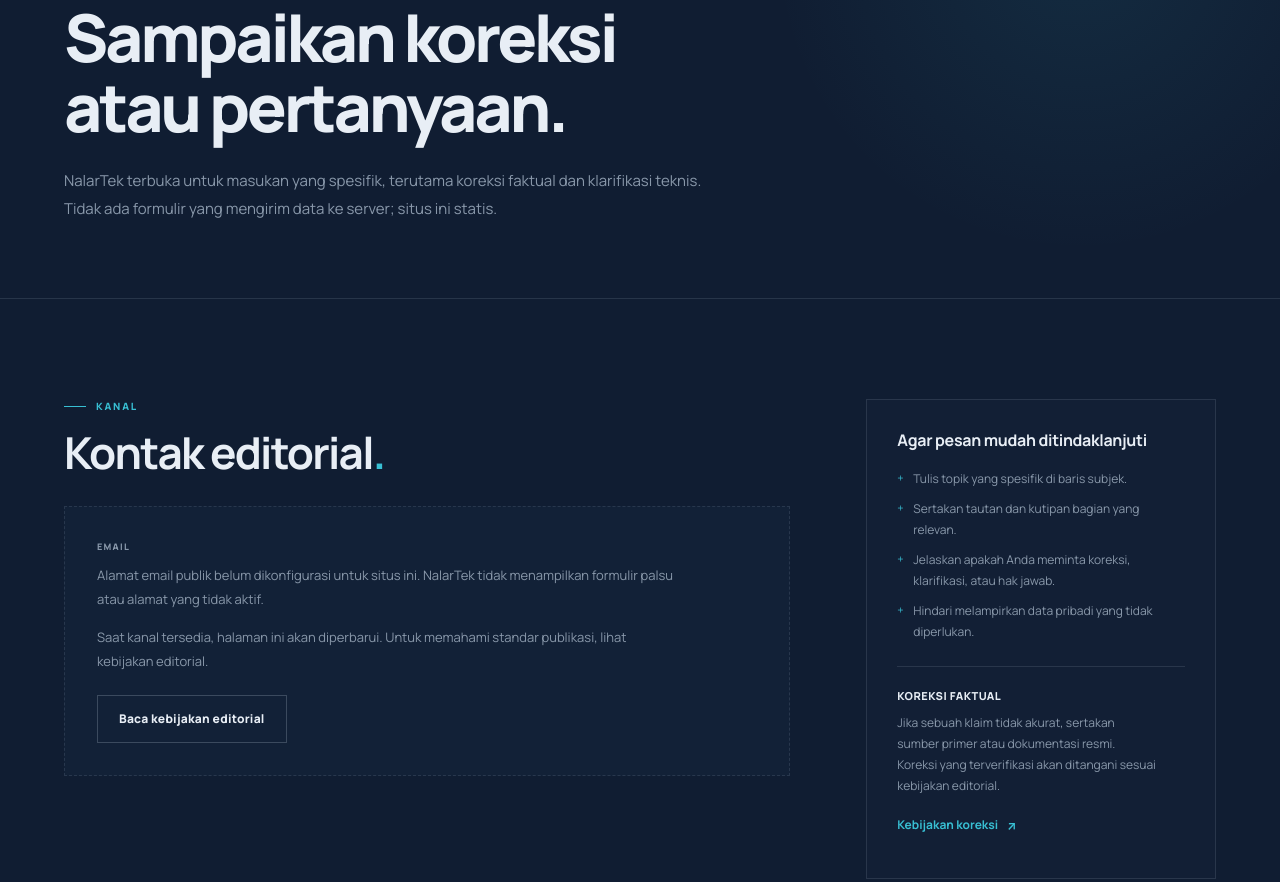
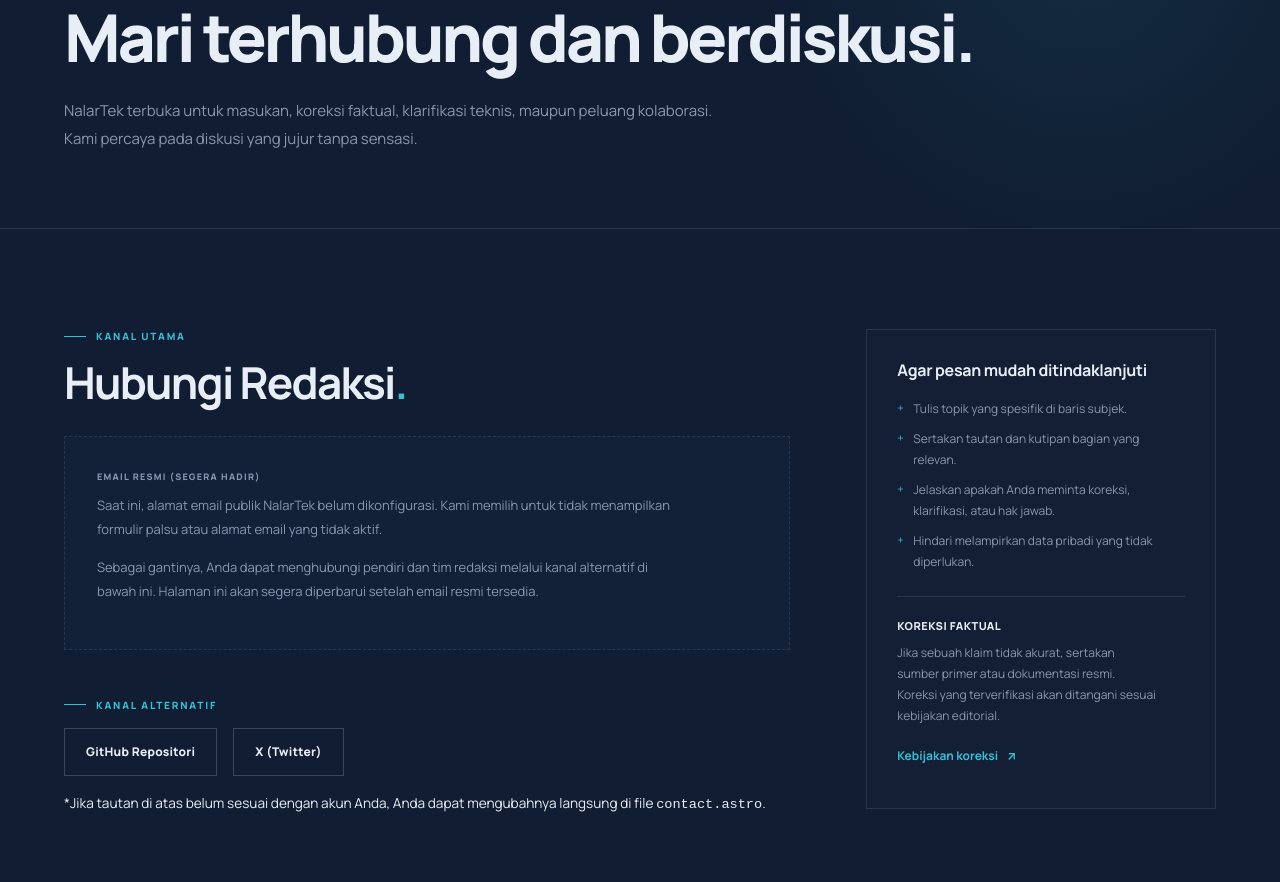
Before and after one commit to nalartek/nalartek, an Astro site: page /contact in a window 1280 px wide. Shown: the part 236-1118 px from the top of the page. Built offline with nearby package versions, Linux system fonts and the light colour scheme; Astro itself is replaced by a stand-in of ours.

Commit message:
feat: improve contact page with alternative channels and human touch

```diff
--- a/src/pages/contact.astro
+++ b/src/pages/contact.astro
@@ -18,22 +18,22 @@ const breadcrumbs = [
 >
   <PageHero
     eyebrow="Kontak"
-    title="Sampaikan koreksi atau pertanyaan."
-    description="NalarTek terbuka untuk masukan yang spesifik, terutama koreksi faktual dan klarifikasi teknis. Tidak ada formulir yang mengirim data ke server; situs ini statis."
+    title="Mari terhubung dan berdiskusi."
+    description="NalarTek terbuka untuk masukan, koreksi faktual, klarifikasi teknis, maupun peluang kolaborasi. Kami percaya pada diskusi yang jujur tanpa sensasi."
     breadcrumbs={breadcrumbs}
   />
 
   <section class="section" aria-labelledby="kanal-title">
     <div class="container contact-layout">
       <div class="contact-main">
-        <p class="eyebrow">Kanal</p>
+        <p class="eyebrow">Kanal Utama</p>
         <h2 class="content-title" id="kanal-title">
-          Kontak editorial<span>.</span>
+          Hubungi Redaksi<span>.</span>
         </h2>
 
         {hasEmail ? (
           <div class="contact-channel">
-            <span class="contact-channel__label">Email</span>
+            <span class="contact-channel__label">Email Resmi</span>
             <a class="contact-email" href={`mailto:${email}`}>{email}</a>
             <p>
               Sertakan URL artikel, kutipan bagian yang dipermasalahkan, dan
@@ -43,20 +43,35 @@ const breadcrumbs = [
           </div>
         ) : (
           <div class="contact-channel contact-channel--empty">
-            <span class="contact-channel__label">Email</span>
+            <span class="contact-channel__label">Email Resmi (Segera Hadir)</span>
             <p>
-              Alamat email publik belum dikonfigurasi untuk situs ini. NalarTek
-              tidak menampilkan formulir palsu atau alamat yang tidak aktif.
+              Saat ini, alamat email publik NalarTek belum dikonfigurasi. Kami
+              memilih untuk tidak menampilkan formulir palsu atau alamat email
+              yang tidak aktif.
             </p>
             <p>
-              Saat kanal tersedia, halaman ini akan diperbarui. Untuk memahami
-              standar publikasi, lihat kebijakan editorial.
+              Sebagai gantinya, Anda dapat menghubungi pendiri dan tim redaksi melalui
+              kanal alternatif di bawah ini. Halaman ini akan segera diperbarui
+              setelah email resmi tersedia.
             </p>
-            <a class="button button-secondary" href="/editorial-policy/">
-              Baca kebijakan editorial
+          </div>
+        )}
+
+        <div style="margin-top: 3rem;">
+          <p class="eyebrow">Kanal Alternatif</p>
+          <div style="display: flex; gap: 1rem; margin-top: 1rem; flex-wrap: wrap;">
+            <!-- GANTI URL DI BAWAH INI DENGAN AKUN ANDA -->
+            <a class="button button-secondary" href="https://github.com/nalartek" target="_blank" rel="noopener noreferrer">
+              GitHub Repositori
+            </a>
+            <a class="button button-secondary" href="https://x.com/nalartek" target="_blank" rel="noopener noreferrer">
+              X (Twitter)
             </a>
           </div>
-        )}
+          <p style="font-size: 0.85rem; color: var(--color-text-muted); margin-top: 1rem;">
+            *Jika tautan di atas belum sesuai dengan akun Anda, Anda dapat mengubahnya langsung di file <code>contact.astro</code>.
+          </p>
+        </div>
       </div>
 
       <aside class="contact-aside" aria-labelledby="bantuan-title">
@@ -69,7 +84,7 @@ const breadcrumbs = [
         </ul>
 
         <div class="contact-aside__note">
-          <strong>Koreksi faktual</strong>
+          <strong>Koreksi Faktual</strong>
           <p>
             Jika sebuah klaim tidak akurat, sertakan sumber primer atau
             dokumentasi resmi. Koreksi yang terverifikasi akan ditangani sesuai
```
